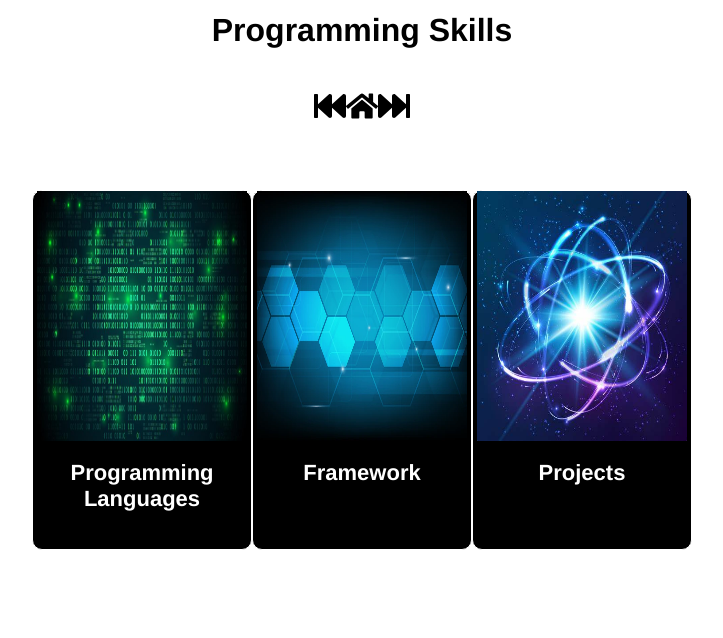
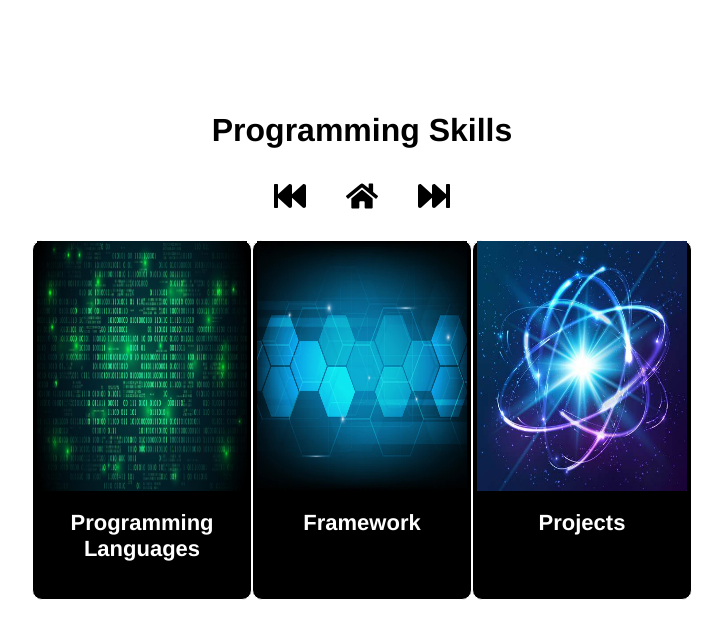
Before and after one commit to MateusHenriqDaSilva/Port, a Next.js app: page /programming in a window 1280 px wide. Shown: the top 638 px of the page, without its empty margins (278-1001 px from the left). Built offline with nearby package versions, Linux system fonts and the light colour scheme.

Commit message:
first commit

```diff
--- a/src/components/Programming/Corpo/CorpoProgramming.tsx
+++ b/src/components/Programming/Corpo/CorpoProgramming.tsx
@@ -34,7 +34,6 @@ const trabalhos = [
 
 export default function CorpoProgramming() {
     return (
-        <div className={styles.ContainerGlobal}>
         <div className={styles.cartaoEspaco}>
             {
                 trabalhos.map((elemento, key) => {
@@ -55,6 +54,5 @@ export default function CorpoProgramming() {
             }
 
         </div>
-        </div >
     )
 }
--- a/src/pages/programming/index.tsx
+++ b/src/pages/programming/index.tsx
@@ -5,10 +5,11 @@ import SubCabecalhoProgramming from "../../components/Programming/SubCabecalhoPr
 
 export default function Programming() {
     return (
-        <>
+        <div className="container" style={{ display: 'flex', padding: '20px', justifyContent: 'center', width: '100%', height: '700px', alignItems: 'center',
+        textAlign: 'center', flexDirection: 'column' }}>
             <CabecalhoProgramming />
             <SubCabecalhoProgramming />
             <CorpoProgramming />
-        </>
+        </div>
     )
 }
--- a/src/styles/corpoPiscicology.module.css
+++ b/src/styles/corpoPiscicology.module.css
@@ -1,7 +1,3 @@
-.estilo.label {
-    font-size: 15px;
-}
-
 .cartaoEspaco {
     height: 100%;
     width: 100%;
--- a/src/styles/corpoProgramming.module.css
+++ b/src/styles/corpoProgramming.module.css
@@ -1,10 +1,11 @@
 .cartaoEspaco {
-    height: 100%;
     width: 100%;
     display: flex;
     justify-content: center;
+    align-items: center;
+    text-align: center;
     color: black;
-    padding: 80px;
+    padding: 0px 80px;
 }
 
 .cartao {
--- a/src/styles/subCabecalhoProgramming.module.css
+++ b/src/styles/subCabecalhoProgramming.module.css
@@ -1,17 +1,17 @@
-.ContainerGlobal{
+.ContainerGlobal {
     display: flex;
-    height: 30px;
+    height: 80px;
     justify-content: center;
     align-items: center;
-    width:100%;
+    width: 100%;
     text-align: center;
     color: black;
-    padding-top: 50px;
 }
 
-.link{
+.link {
     cursor: pointer;
     justify-content: center;
+    padding: 0px 20px;
     align-items: center;
     color: black;
     text-align: center;
@@ -26,7 +26,7 @@
         text-align: center;
     }
 
-    .link{
+    .link {
         cursor: pointer;
         justify-content: center;
         align-items: center;
```
Lines whose indentation alone changed are shown as unchanged.
